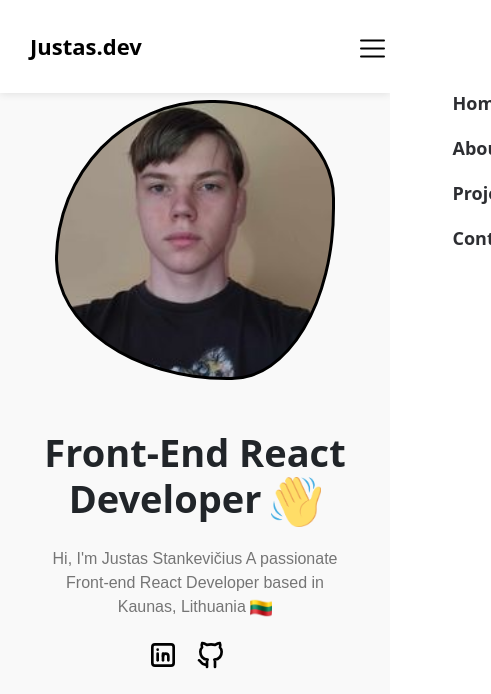
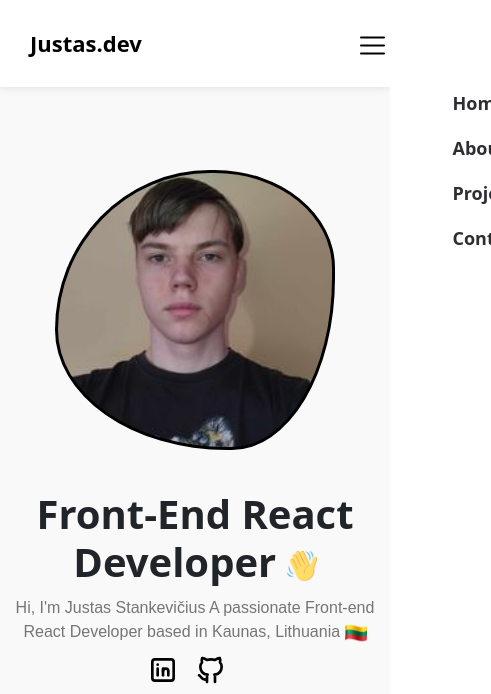
Before and after one commit to Justas10k/portfolio, a React (Vite) app: page / in a window 390 px wide. Shown: the top 694 px of the page, 491 px wide, since content can reach past the window. Built offline with nearby package versions, Linux system fonts and the light colour scheme.

Commit message:
fixed style

```diff
--- a/src/Components/Contact.jsx
+++ b/src/Components/Contact.jsx
@@ -21,7 +21,7 @@ function Contact() {
         <IconMailFilled className="contact-icon"/>
       </div>
       <div className="contact-text-container">
-        <h5 className='contact-h5-text'>Mail</h5>
+        <h5 className='contact-h5-text'>Email</h5>
         <a href='#' className='contact-link'>justasstankevicius2004@gmail.com</a>
       </div>
       </div>
--- a/src/Components/Footer.jsx
+++ b/src/Components/Footer.jsx
@@ -10,11 +10,11 @@ function Footer() {
           <p className='text-white p-0 m-0'>Copyright © 2023. All rights are reserved</p>
         </div>
 
-        <span className='icon'>
-              <a aria-label="linkedin" rel="noreferrer" target="_blank" href="https://www.linkedin.com/in/justas-stankevicius-430119293/">
+        <span className='footer-icon-box'>
+              <a className='p-1' aria-label="linkedin" rel="noreferrer" target="_blank" href="https://www.linkedin.com/in/justas-stankevicius-430119293/">
                 <IconBrandLinkedin className='Header-icon text-white' size={32} strokeWidth={2} />
               </a>
-              <a className='p-3' aria-label="linkedin" rel="noreferrer" target="_blank" href="https://github.com/Justas10k">
+              <a className='p-1' aria-label="linkedin" rel="noreferrer" target="_blank" href="https://github.com/Justas10k">
                 <IconBrandGithub className='Header-icon text-white' size={32} strokeWidth={2} />
               </a>
             </span>
--- a/src/Components/Header.jsx
+++ b/src/Components/Header.jsx
@@ -15,7 +15,7 @@ const Header = () => {
         <div className='box-text-image'>
         <div className='header-text '>
           <div className='text-width'>
-            <h1 className='Header-text-h1'>Front-End React  Developer       <img className='Handimg' src=  {HandEmote}/></h1>
+            <h1 className='Header-text-h1'>Front-End React <br/> Developer       <img className='Handimg' src=  {HandEmote}/></h1>
             <p className='header-text-p'>Hi, I&apos;m Justas Stankevičius A passionate Front-end React Developer based in Kaunas, Lithuania <img className='flagimg'  src={flag}/> </p>
             <span className='icon'>
               <a aria-label="linkedin" rel="noreferrer" target="_blank" href="https://www.linkedin.com/in/justas-stankevicius-430119293/">
@@ -29,7 +29,7 @@ const Header = () => {
             <section className='d-flex skills'>
               <p className='Skills-line'>Tech Stack</p>
 
-                <ul className='d-flex flex-wrap'>
+                <ul className='skills-con'>
                   <li className='skill-icon p-1 '><img src="https://skillicons.dev/icons?i=html" alt="skill-icon"/>
                    <img className="skill-img" src="https://skillicons.dev/icons?i=css" alt="skill-icon"/></li>
                   <li className='skill-icon p-1'><img src="https://skillicons.dev/icons?i=bootstrap" alt="skill-icon"/>
--- a/src/Styles/About.css
+++ b/src/Styles/About.css
@@ -55,4 +55,7 @@
   .about-img-side{
     padding: 0px 5% 30px 5%;
   }
+  .text-side{
+    width: 90%;
+  }
 }
--- a/src/Styles/Footer.css
+++ b/src/Styles/Footer.css
@@ -14,7 +14,9 @@ footer{
   align-items: center;
   text-align: center;
 }
-
+.footer-icon-box{
+  padding: 10px;
+}
 @media (max-width: 767px) {
   .centered{
     width: 80%;
--- a/src/Styles/Header.css
+++ b/src/Styles/Header.css
@@ -119,7 +119,14 @@
 .skill-img img:hover {
   transform: scale(1.2);
 }
-
+.skills-con{
+  padding: 0;
+  margin: 0;
+  justify-content: center;
+  align-items: center;
+  display: flex;
+  flex-wrap: wrap;
+}
 
 @media (max-width: 992px) {
   .Portfolio-header {
@@ -131,6 +138,9 @@
     margin: 0;
     flex-direction: column-reverse;
     text-align: center;
+  }
+  .box-text-image{
+    margin-top: 70px;
   }
   .text-width{
     width: 70%;
@@ -175,6 +185,7 @@
   }
 }
 
+
 @media (max-width: 767px) {
   .Header-text-h1{
     font-size: 44px;
@@ -189,11 +200,23 @@
   }
 }
 @media (max-width: 576px) {
+  .text-width{
+    width: 95%;
+  }
   .header-image{
     height: auto;
   }
   .Header-text-h1{
-    font-size: 38px;
+    font-size: 40px;
+    padding: 0;
+    margin: 0;
+  }
+  .Handimg{
+    width: 30px;
+    height: 30px;
+  }
+  .header-text-p{
+    margin: 10px 0px;
   }
   .hero-img {
     width: 280px;
--- a/src/Styles/Navbar.css
+++ b/src/Styles/Navbar.css
@@ -11,8 +11,6 @@
   z-index: 2;
   padding: 20px 50px 20px 50px;
 }
-
-
 
  .nav-toggle-link{
   font-size: 18px;
@@ -30,7 +28,7 @@
   transition: border-color 0.3s ease;
 }
 .logo-con{
-  padding: 10px 0px;
+  padding: 7px 0px;
 }
 
 .navLinks{
```
